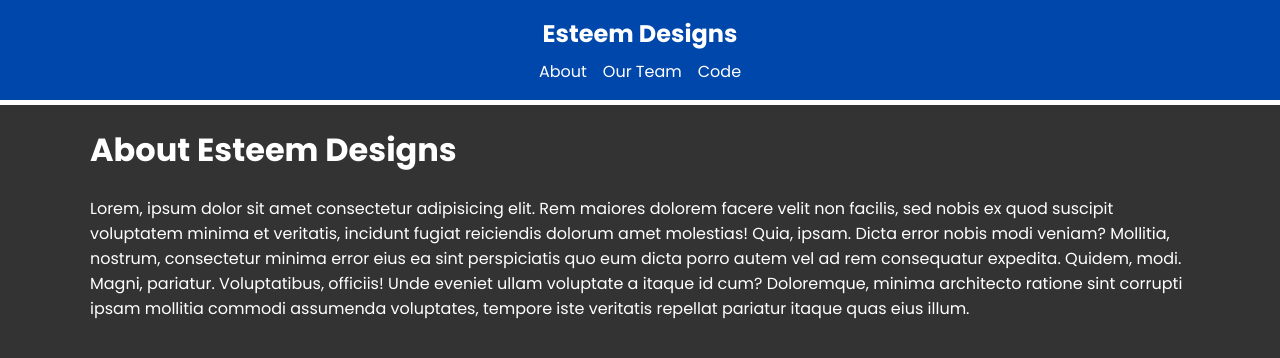
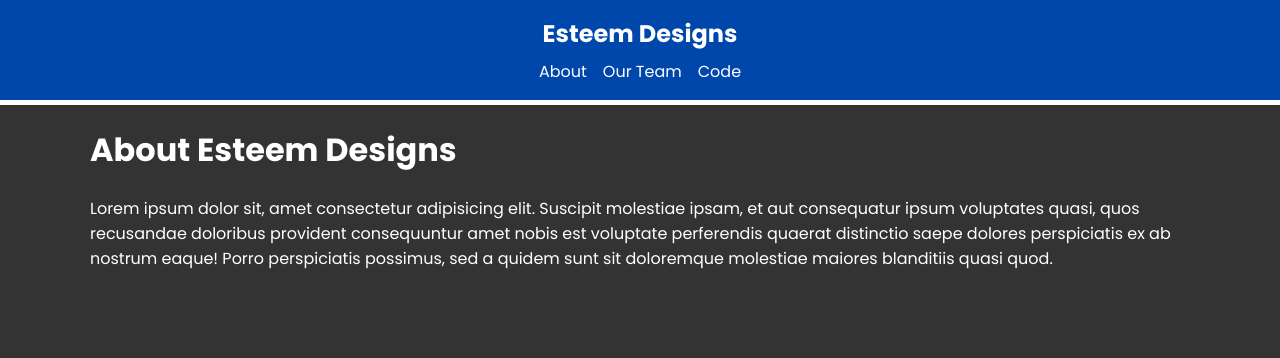
Before and after one commit to esteemayo/nextjs_13, a Next.js app: page /about in a window 1280 px wide. Shown: the top 358 px of the page. Built offline with nearby package versions, Linux system fonts and the light colour scheme.

Commit message:
fix: modify

```diff
--- a/app/about/page.jsx
+++ b/app/about/page.jsx
@@ -7,9 +7,12 @@ const About = () => {
     <div>
       <h1>About Esteem Designs</h1>
       <p>
-        Lorem, ipsum dolor sit amet consectetur adipisicing elit. Rem maiores dolorem facere velit non facilis, sed nobis ex quod suscipit voluptatem minima et veritatis, incidunt fugiat reiciendis dolorum amet molestias!
-        Quia, ipsam. Dicta error nobis modi veniam? Mollitia, nostrum, consectetur minima error eius ea sint perspiciatis quo eum dicta porro autem vel ad rem consequatur expedita. Quidem, modi. Magni, pariatur.
-        Voluptatibus, officiis! Unde eveniet ullam voluptate a itaque id cum? Doloremque, minima architecto ratione sint corrupti ipsam mollitia commodi assumenda voluptates, tempore iste veritatis repellat pariatur itaque quas eius illum.
+        Lorem ipsum dolor sit, amet consectetur adipisicing elit. Suscipit
+        molestiae ipsam, et aut consequatur ipsum voluptates quasi, quos
+        recusandae doloribus provident consequuntur amet nobis est voluptate
+        perferendis quaerat distinctio saepe dolores perspiciatis ex ab nostrum
+        eaque! Porro perspiciatis possimus, sed a quidem sunt sit doloremque
+        molestiae maiores blanditiis quasi quod.
       </p>
     </div>
   );
```
